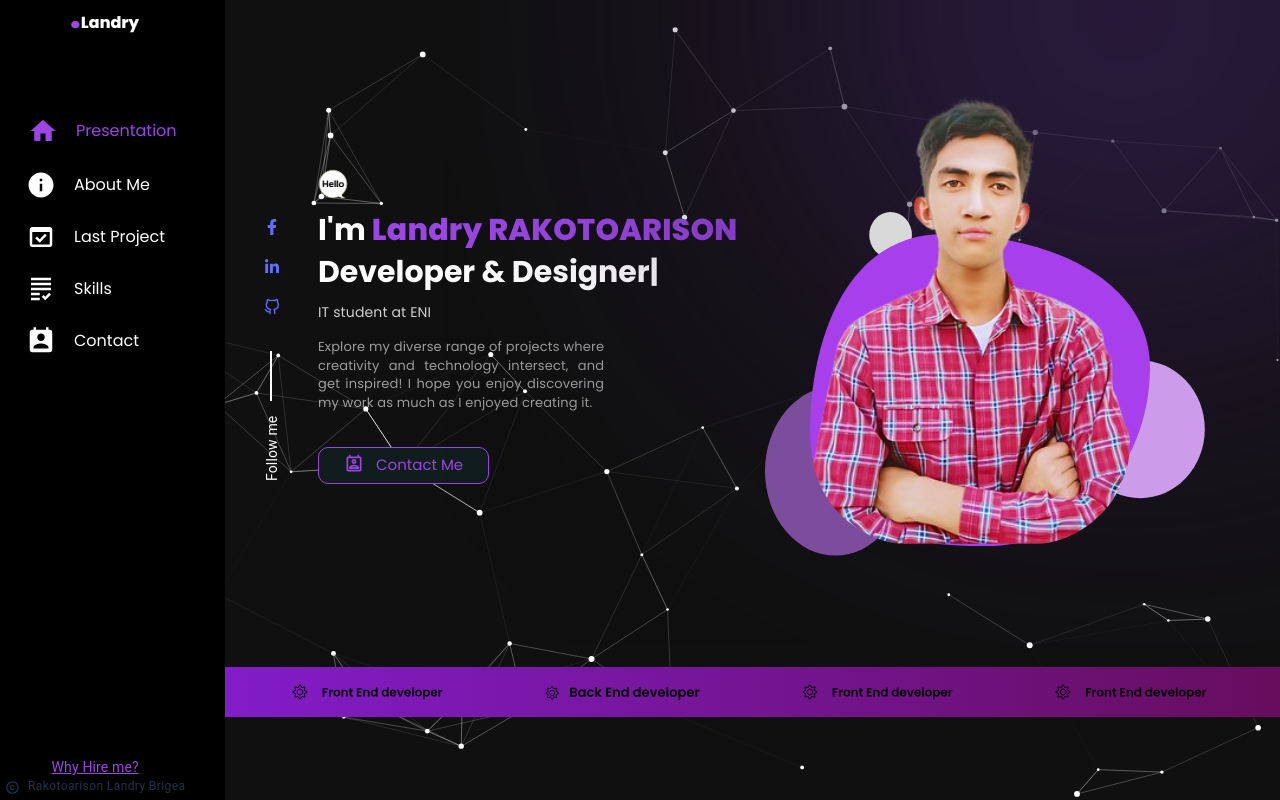
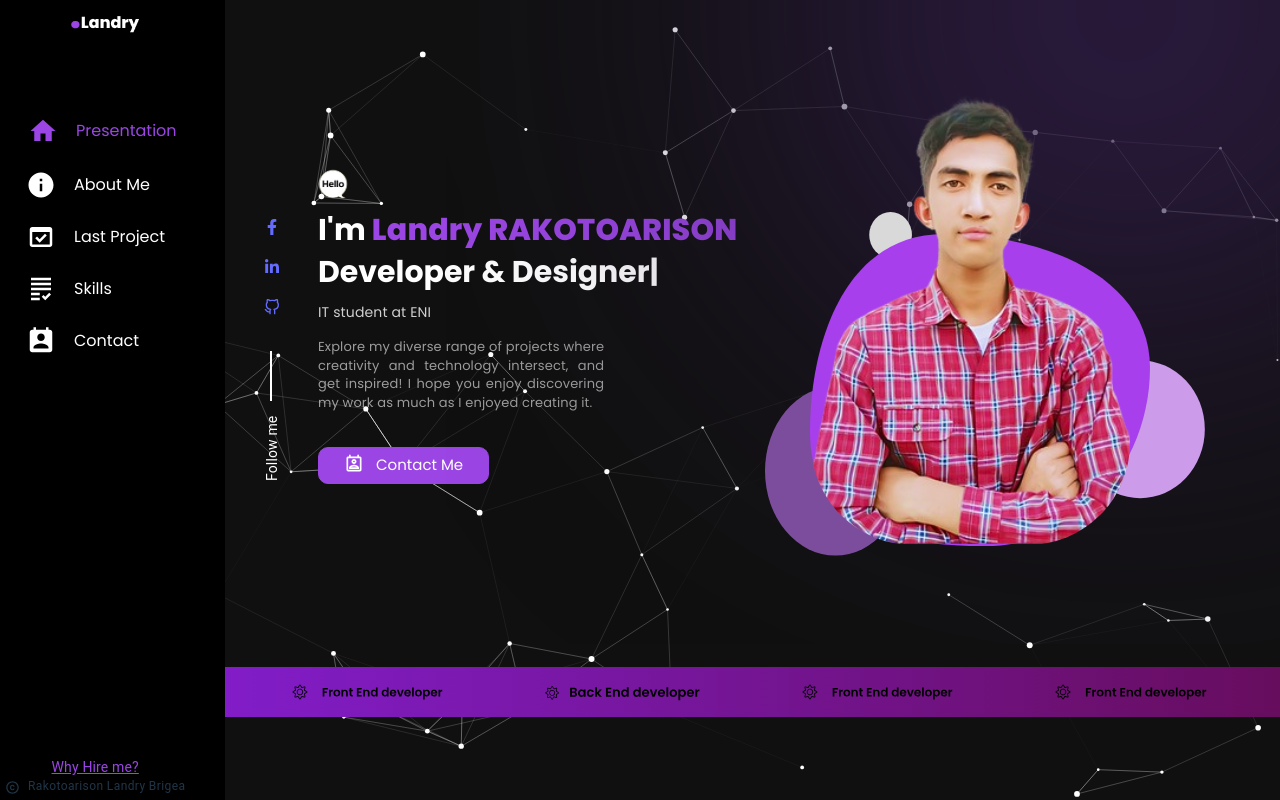
Before and after one commit to rakotoarisonlandry/Portfolio, a React (Vite) app: page / in a window 1280 px wide. In both pictures the pointer is over the button "Contact Me". Built offline with nearby package versions, Linux system fonts and the light colour scheme.

Commit message:
style Sidebar

```diff
--- a/src/css/index.scss
+++ b/src/css/index.scss
@@ -132,7 +132,8 @@
         background-color: #101010;
         &:hover,
         &.active {
-          background-color: #111c1c;
+          background-color: #9b46e4;
+          color: white;
         }
       }
     }
```
